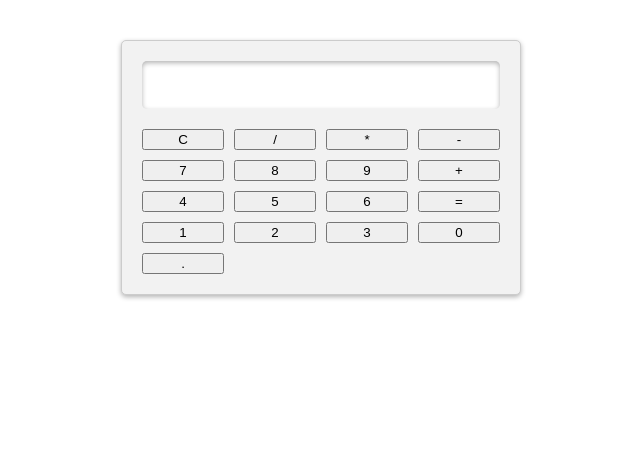
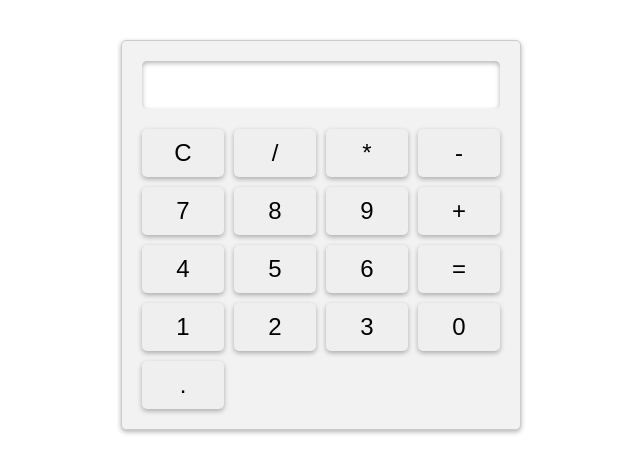
Before and after one commit to lamourianass/Basic-calculator, a plain HTML site: page index.html in a window 1280 px wide. Shown: the whole page, without its empty margins (319-959 px from the left). Drawn offline with Linux system fonts and the light colour scheme.

Commit message:
Done button active, hover, focus states

```diff
--- a/style.css
+++ b/style.css
@@ -29,3 +29,18 @@
   gap: 10px;
   margin-top: 20px;
 }
+
+button {
+  padding: 10px;
+  font-size: 24px;
+  border: none;
+  box-shadow: 0 2px 5px rgba(0, 0, 0, 0.3);
+  border-radius: 5px;
+  cursor: pointer;
+  transition: background-color 0.3s ease;
+}
+
+button:hover,
+button:focus {
+  background-color: #ddd;
+}
```
